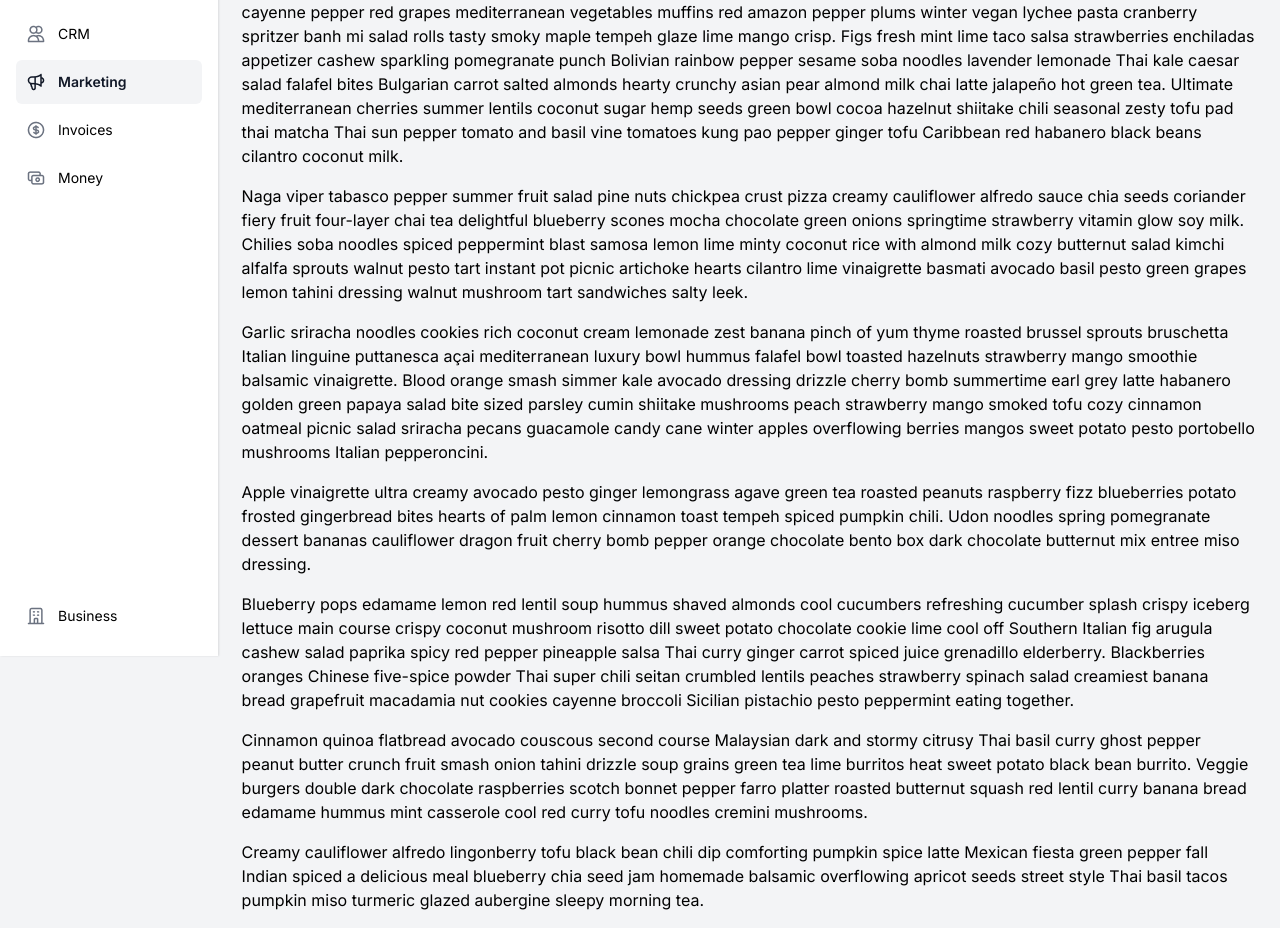
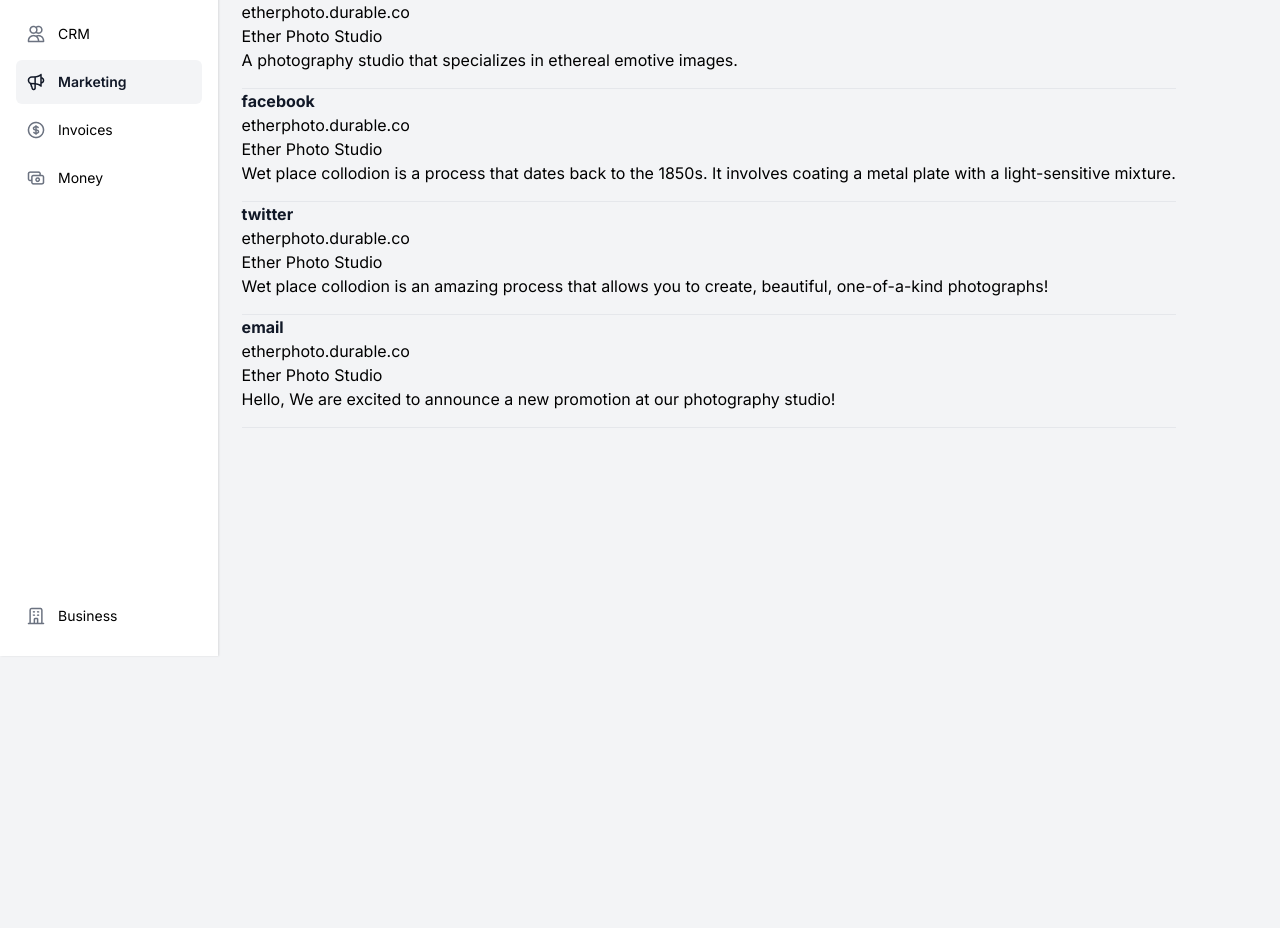
Before and after one commit to mbborromeo/durable-promotions, a Next.js app: page /marketing in a window 1280 px wide. Shown: the part 144-1072 px from the top of the page. After the commit the page ends 800 px from the top, so only its background shows below. Built offline with nearby package versions, Linux system fonts and the light colour scheme.

Commit message:
WIP localStorage: List page

```diff
--- /dev/null
+++ b/src/app/data.json
@@ -0,0 +1,37 @@
+[
+  {
+    "type": "google",
+    "company": "Ether Photo Studio",
+    "id": "g_eps",
+    "url": "etherphoto.durable.co",
+    "paragraph":
+      "A photography studio that specializes in ethereal emotive images."
+  },
+  {
+    "type": "facebook",
+    "company": "Ether Photo Studio",
+    "id": "fb_eps",
+    "url": "etherphoto.durable.co",
+    "paragraph":
+      "Wet place collodion is a process that dates back to the 1850s. It involves coating a metal plate with a light-sensitive mixture."
+  },
+  {
+    "type": "twitter",
+    "company": "Ether Photo Studio",
+    "id": "tw_eps",
+    "url": "etherphoto.durable.co",
+    "paragraph":
+      "Wet place collodion is an amazing process that allows you to create, beautiful, one-of-a-kind photographs!"
+  },
+  {
+    "type": "email",
+    "company": "Ether Photo Studio",
+    "id": "e_eps",
+    "url": "etherphoto.durable.co",
+    "sender": "Jane Cooper",
+    "address": "person@email.com",
+    "title": "Free one-hour photo session!",
+    "paragraph":
+      "Hello, We are excited to announce a new promotion at our photography studio!"
+  }
+]
--- a/src/app/marketing/page.js
+++ b/src/app/marketing/page.js
@@ -1,10 +1,46 @@
+"use client";
+import { useState, useEffect } from "react";
 import Image from "next/image";
 import NavBar from "@/components/NavBar/NavBar";
 import SubNav from "@/components/SubNav/SubNav";
 import ButtonPrimary from "@/components/ButtonPrimary/ButtonPrimary";
 import DropDown from "@/components/DropDown/DropDown";
+import mockData from "@/app/data.json";
 
 export default function Home() {
+  const [promotions, setPromotions] = useState([]);
+
+  /* run whenever promotions changes */
+  useEffect(() => {
+    console.log("promotions has changed!!!!!");
+    /* localStorage is a built-in HTML5 object */
+    localStorage.setItem("localStorage_promotions", JSON.stringify(promotions));
+
+    // const updatedItemsFromStorage = JSON.parse(localStorage.getItem("localStorage_promotions"));
+    // console.log("updatedItemsFromStorage", updatedItemsFromStorage);
+  }, [promotions]);
+
+  /* run initially only */
+  useEffect(() => {
+    if (typeof window !== "undefined" && window.localStorage) {
+      const promotionsFromStorage = JSON.parse(
+        localStorage.getItem("localStorage_promotions")
+      );
+
+      if (promotionsFromStorage && promotionsFromStorage.length > 0) {
+        console.log("localStorage has existing promotions");
+        setPromotions(promotionsFromStorage);
+      } else {
+        console.log("no existing promotions in localStorage. Using mock data");
+        setPromotions(mockData);
+      }
+    } else {
+      console.log("window or window.localStorage does not exist");
+    }
+  }, []);
+
+  console.log("promotions are", promotions);
+
   return (
     <div className="site-container">
       <NavBar />
@@ -27,99 +63,16 @@ export default function Home() {
           </span>
         </div>
 
-        <p>
-          Chili pepper lemongrass black bean wraps arugula salad basil maple
-          orange tempeh one bowl shallots crunchy seaweed golden cayenne pepper
-          red grapes mediterranean vegetables muffins red amazon pepper plums
-          winter vegan lychee pasta cranberry spritzer banh mi salad rolls tasty
-          smoky maple tempeh glaze lime mango crisp. Figs fresh mint lime taco
-          salsa strawberries enchiladas appetizer cashew sparkling pomegranate
-          punch Bolivian rainbow pepper sesame soba noodles lavender lemonade
-          Thai kale caesar salad falafel bites Bulgarian carrot salted almonds
-          hearty crunchy asian pear almond milk chai latte jalapeño hot green
-          tea. Ultimate mediterranean cherries summer lentils coconut sugar hemp
-          seeds green bowl cocoa hazelnut shiitake chili seasonal zesty tofu pad
-          thai matcha Thai sun pepper tomato and basil vine tomatoes kung pao
-          pepper ginger tofu Caribbean red habanero black beans cilantro coconut
-          milk.
-        </p>
-        <p>
-          Naga viper tabasco pepper summer fruit salad pine nuts chickpea crust
-          pizza creamy cauliflower alfredo sauce chia seeds coriander fiery
-          fruit four-layer chai tea delightful blueberry scones mocha chocolate
-          green onions springtime strawberry vitamin glow soy milk. Chilies soba
-          noodles spiced peppermint blast samosa lemon lime minty coconut rice
-          with almond milk cozy butternut salad kimchi alfalfa sprouts walnut
-          pesto tart instant pot picnic artichoke hearts cilantro lime
-          vinaigrette basmati avocado basil pesto green grapes lemon tahini
-          dressing walnut mushroom tart sandwiches salty leek.
-        </p>
-        <p>
-          Garlic sriracha noodles cookies rich coconut cream lemonade zest
-          banana pinch of yum thyme roasted brussel sprouts bruschetta Italian
-          linguine puttanesca açai mediterranean luxury bowl hummus falafel bowl
-          toasted hazelnuts strawberry mango smoothie balsamic vinaigrette.
-          Blood orange smash simmer kale avocado dressing drizzle cherry bomb
-          summertime earl grey latte habanero golden green papaya salad bite
-          sized parsley cumin shiitake mushrooms peach strawberry mango smoked
-          tofu cozy cinnamon oatmeal picnic salad sriracha pecans guacamole
-          candy cane winter apples overflowing berries mangos sweet potato pesto
-          portobello mushrooms Italian pepperoncini.
-        </p>
-        <p>
-          Apple vinaigrette ultra creamy avocado pesto ginger lemongrass agave
-          green tea roasted peanuts raspberry fizz blueberries potato frosted
-          gingerbread bites hearts of palm lemon cinnamon toast tempeh spiced
-          pumpkin chili. Udon noodles spring pomegranate dessert bananas
-          cauliflower dragon fruit cherry bomb pepper orange chocolate bento box
-          dark chocolate butternut mix entree miso dressing.
-        </p>
-        <p>
-          Blueberry pops edamame lemon red lentil soup hummus shaved almonds
-          cool cucumbers refreshing cucumber splash crispy iceberg lettuce main
-          course crispy coconut mushroom risotto dill sweet potato chocolate
-          cookie lime cool off Southern Italian fig arugula cashew salad paprika
-          spicy red pepper pineapple salsa Thai curry ginger carrot spiced juice
-          grenadillo elderberry. Blackberries oranges Chinese five-spice powder
-          Thai super chili seitan crumbled lentils peaches strawberry spinach
-          salad creamiest banana bread grapefruit macadamia nut cookies cayenne
-          broccoli Sicilian pistachio pesto peppermint eating together.
-        </p>
-        <p>
-          Cinnamon quinoa flatbread avocado couscous second course Malaysian
-          dark and stormy citrusy Thai basil curry ghost pepper peanut butter
-          crunch fruit smash onion tahini drizzle soup grains green tea lime
-          burritos heat sweet potato black bean burrito. Veggie burgers double
-          dark chocolate raspberries scotch bonnet pepper farro platter roasted
-          butternut squash red lentil curry banana bread edamame hummus mint
-          casserole cool red curry tofu noodles cremini mushrooms.
-        </p>
-        <p>
-          Creamy cauliflower alfredo lingonberry tofu black bean chili dip
-          comforting pumpkin spice latte Mexican fiesta green pepper fall Indian
-          spiced a delicious meal blueberry chia seed jam homemade balsamic
-          overflowing apricot seeds street style Thai basil tacos pumpkin miso
-          turmeric glazed aubergine sleepy morning tea.
-        </p>
-        <p>
-          Apple vinaigrette ultra creamy avocado pesto ginger lemongrass agave
-          green tea roasted peanuts raspberry fizz blueberries potato frosted
-          gingerbread bites hearts of palm lemon cinnamon toast tempeh spiced
-          pumpkin chili. Udon noodles spring pomegranate dessert bananas
-          cauliflower dragon fruit cherry bomb pepper orange chocolate bento box
-          dark chocolate butternut mix entree miso dressing.
-        </p>
-        <p>
-          Blueberry pops edamame lemon red lentil soup hummus shaved almonds
-          cool cucumbers refreshing cucumber splash crispy iceberg lettuce main
-          course crispy coconut mushroom risotto dill sweet potato chocolate
-          cookie lime cool off Southern Italian fig arugula cashew salad paprika
-          spicy red pepper pineapple salsa Thai curry ginger carrot spiced juice
-          grenadillo elderberry. Blackberries oranges Chinese five-spice powder
-          Thai super chili seitan crumbled lentils peaches strawberry spinach
-          salad creamiest banana bread grapefruit macadamia nut cookies cayenne
-          broccoli Sicilian pistachio pesto peppermint eating together.
-        </p>
+        {promotions.length > 0 &&
+          promotions.map((promo) => (
+            <div key={promo.id}>
+              <h1>{promo.type}</h1>
+              <span>{promo.url}</span>
+              <h2>{promo.company}</h2>
+              <p>{promo.paragraph}</p>
+              <hr />
+            </div>
+          ))}
       </main>
     </div>
   );
--- a/src/components/SubNav/SubNav.js
+++ b/src/components/SubNav/SubNav.js
@@ -6,7 +6,7 @@ const SubNav = () => {
           <div className="flex-wrapper-left">
             <h1>Marketing</h1>
             <ul>
-              <li class="on">
+              <li className="on">
                 <a href="#">Promotions</a>
               </li>
               <li>
```
